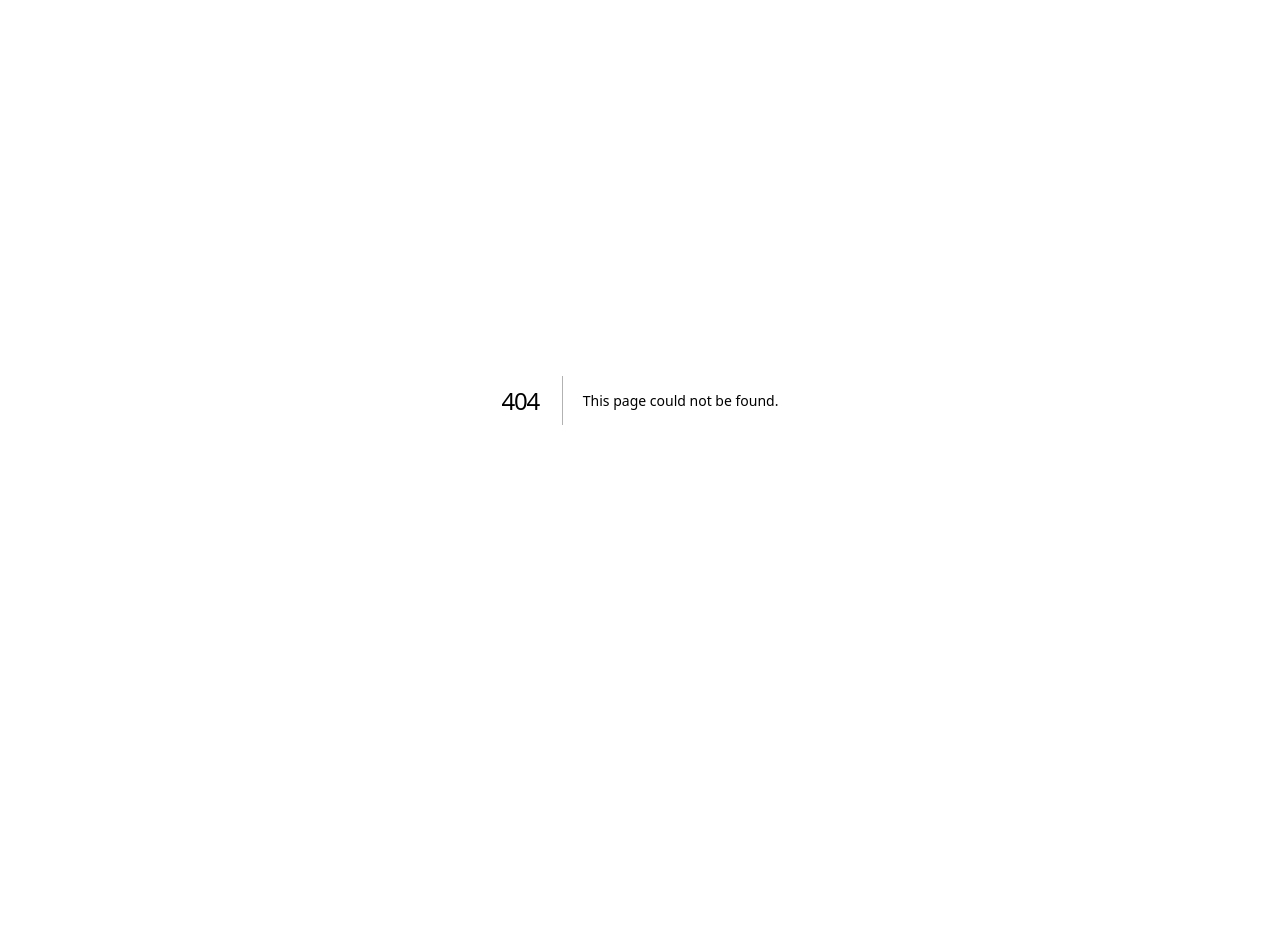
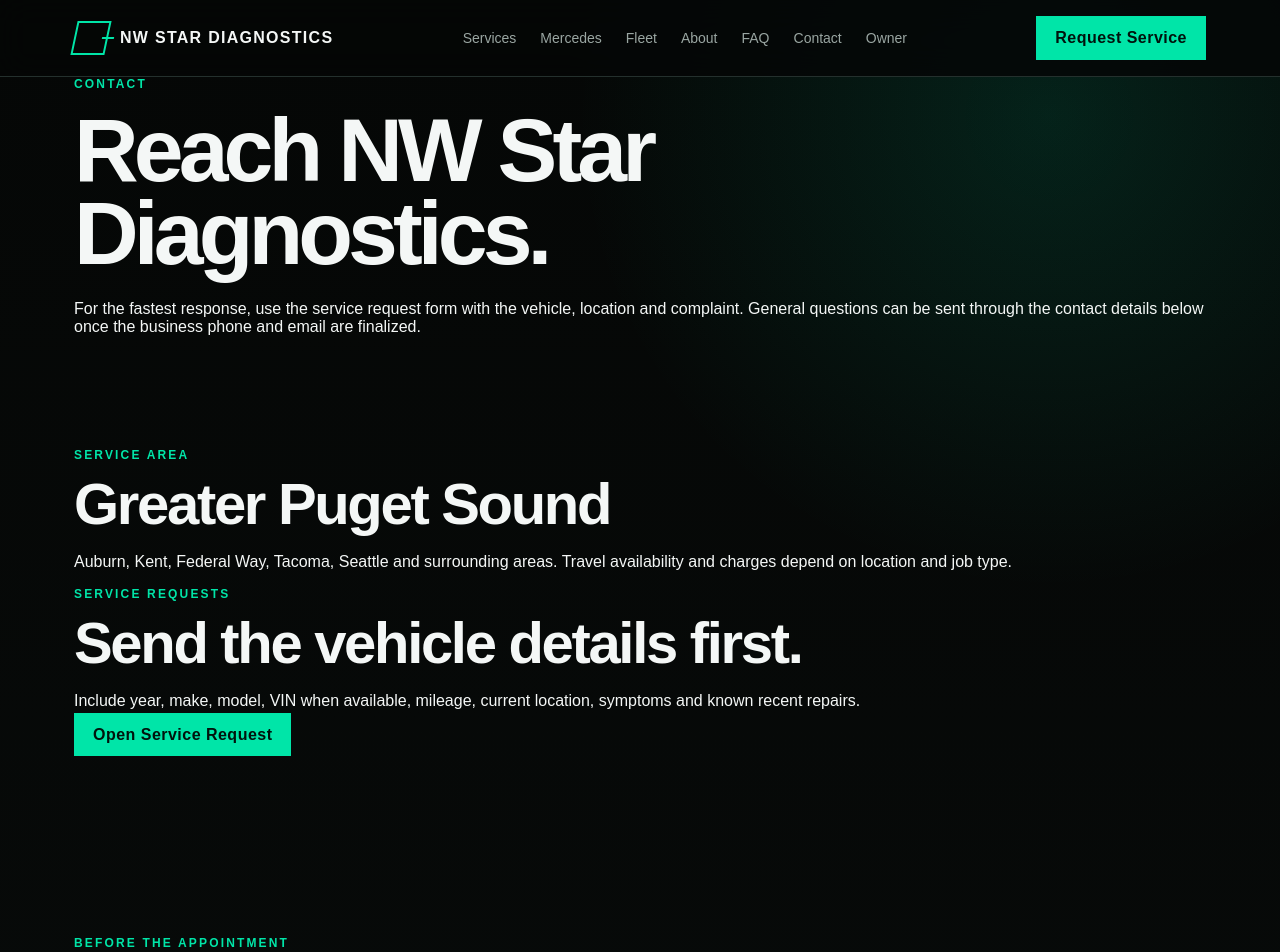
Before and after one commit to VitaliiOm23/NWStar, a Next.js app: page /contact in a window 1280 px wide. Before the commit this address had no page. Shown: the top 952 px of the page. Before the commit the page ends 800 px from the top, so only its background shows below. Built offline with nearby package versions, Linux system fonts and the light colour scheme.

Commit message:
Add contact page

```diff
--- /dev/null
+++ b/app/contact/page.tsx
@@ -0,0 +1,4 @@
+import { PublicShell } from "../../components/PublicShell";
+export default function ContactPage(){return <PublicShell eyebrow="Contact" title="Reach NW Star Diagnostics." intro="For the fastest response, use the service request form with the vehicle, location and complaint. General questions can be sent through the contact details below once the business phone and email are finalized.">
+<section className="section"><div className="shell contact-grid"><div className="contact-card"><div className="eyebrow">Service area</div><h2>Greater Puget Sound</h2><p>Auburn, Kent, Federal Way, Tacoma, Seattle and surrounding areas. Travel availability and charges depend on location and job type.</p></div><div className="contact-card"><div className="eyebrow">Service requests</div><h2>Send the vehicle details first.</h2><p>Include year, make, model, VIN when available, mileage, current location, symptoms and known recent repairs.</p><a className="button" href="/request-service">Open Service Request</a></div></div></section>
+<section className="section alt"><div className="shell split"><div><div className="eyebrow">Before the appointment</div><h2>Help make the first visit productive.</h2></div><ul className="check-list"><li>Keep keys and vehicle access available</li><li>Do not clear fault codes before the visit</li><li>Provide prior invoices or scan reports when available</li><li>Explain when and how the complaint occurs</li><li>Ensure safe access to the vehicle and battery</li></ul></div></section></PublicShell>}
```
